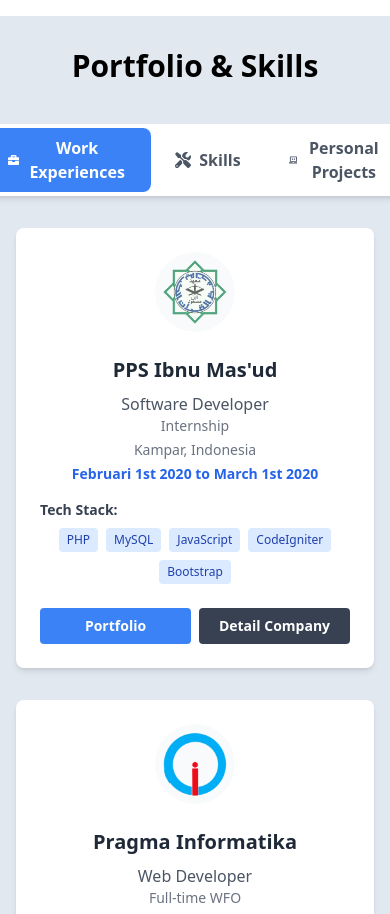
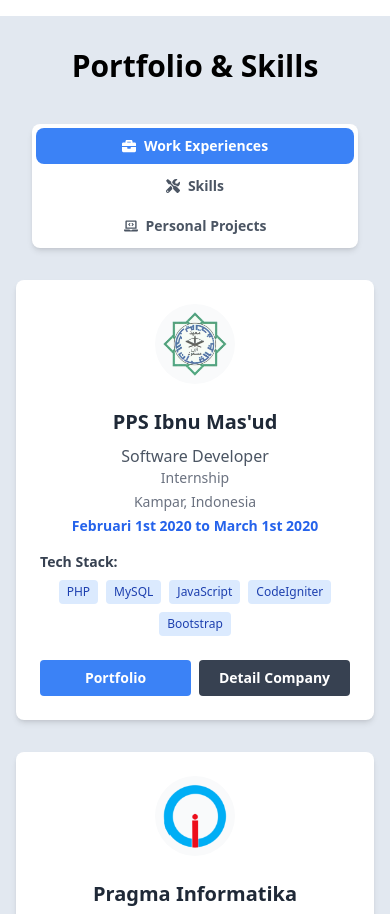
Before and after one commit to programmercintasunnah/zakie, a React (Create React App) app: page / in a window 390 px wide. Shown: the part 2500-3414 px from the top of the page. Built offline with nearby package versions, Linux system fonts and the light colour scheme.

Commit message:
fix agar tab experience-skill responsive

```diff
--- a/src/components/PortfolioExperiences.js
+++ b/src/components/PortfolioExperiences.js
@@ -61,40 +61,38 @@
           Portfolio & Skills
         </h1>
 
-        {/* Tab Navigation - Horizontal */}
-        <div className="flex justify-center mb-8">
-          <div className="bg-white rounded-lg p-1 shadow-md flex">
+        {/* Tab Navigation - Responsive */}
+        <div className="flex justify-center mb-8 px-4">
+          <div className="bg-white rounded-lg p-1 shadow-md flex flex-col sm:flex-row gap-1 w-full sm:w-auto">
             <button
-
-
-              className={`px-6 py-2 rounded-lg font-semibold  flex items-center gap-2 ${activeTab === "work"
+              className={`px-4 sm:px-6 py-2 rounded-lg font-semibold flex items-center justify-center gap-2 text-sm sm:text-base ${activeTab === "work"
                 ? "bg-blue-500 text-white"
                 : "text-gray-600 hover:text-gray-800"
                 }`}
               onClick={() => setActiveTab("work")}
             >
-              <FaBriefcase />
-              Work Experiences
+              <FaBriefcase className="flex-shrink-0" />
+              <span className="whitespace-nowrap">Work Experiences</span>
             </button>
             <button
-              className={`px-6 py-2 rounded-lg font-semibold  flex items-center gap-2 ${activeTab === "skills"
+              className={`px-4 sm:px-6 py-2 rounded-lg font-semibold flex items-center justify-center gap-2 text-sm sm:text-base ${activeTab === "skills"
                 ? "bg-blue-500 text-white"
                 : "text-gray-600 hover:text-gray-800"
                 }`}
               onClick={() => setActiveTab("skills")}
             >
-              <FaTools />
-              Skills
+              <FaTools className="flex-shrink-0" />
+              <span className="whitespace-nowrap">Skills</span>
             </button>
             <button
-              className={`px-6 py-2 rounded-lg font-semibold  flex items-center gap-2 ${activeTab === "personal"
+              className={`px-4 sm:px-6 py-2 rounded-lg font-semibold flex items-center justify-center gap-2 text-sm sm:text-base ${activeTab === "personal"
                 ? "bg-blue-500 text-white"
                 : "text-gray-600 hover:text-gray-800"
                 }`}
               onClick={() => setActiveTab("personal")}
             >
-              <FaLaptopCode />
-              Personal Projects
+              <FaLaptopCode className="flex-shrink-0" />
+              <span className="whitespace-nowrap">Personal Projects</span>
             </button>
           </div>
         </div>
```
